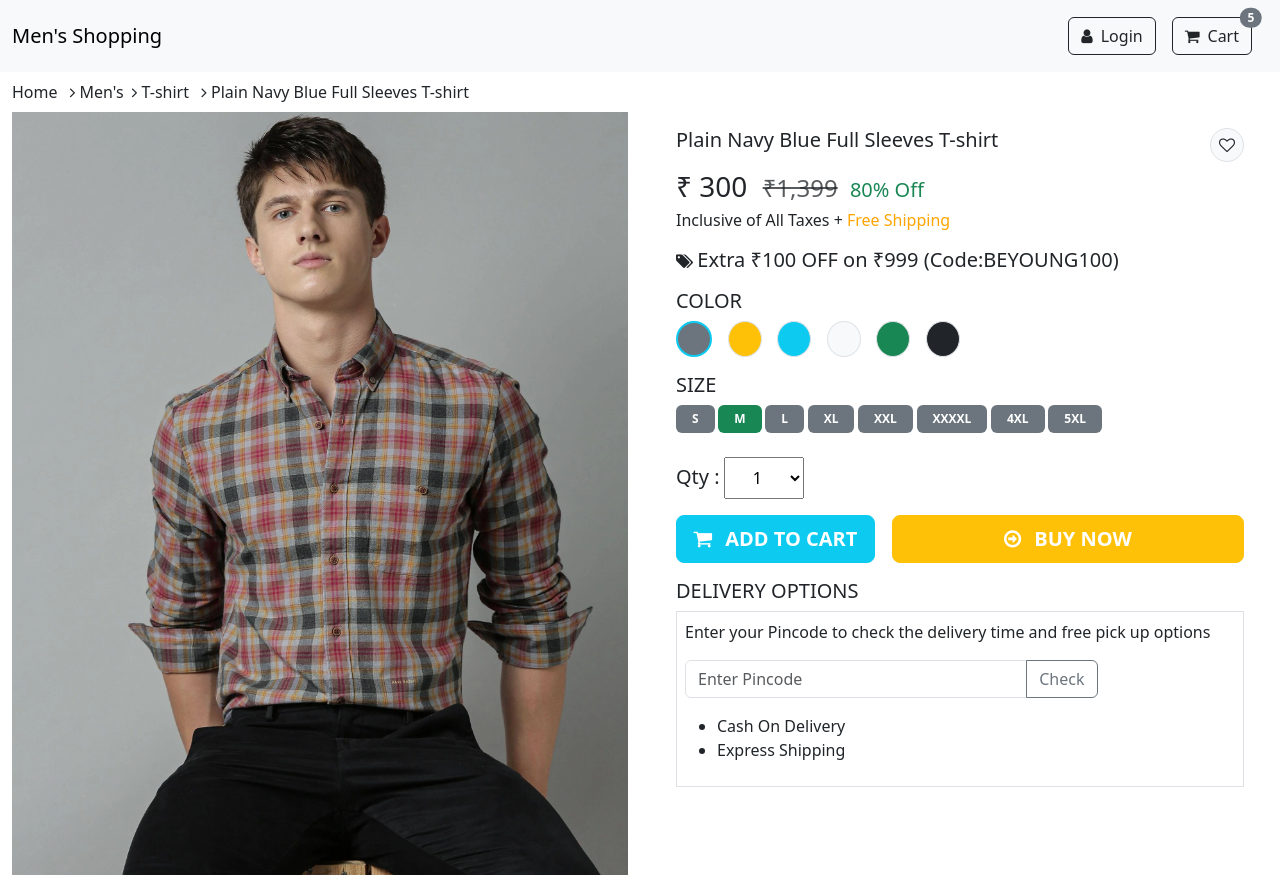
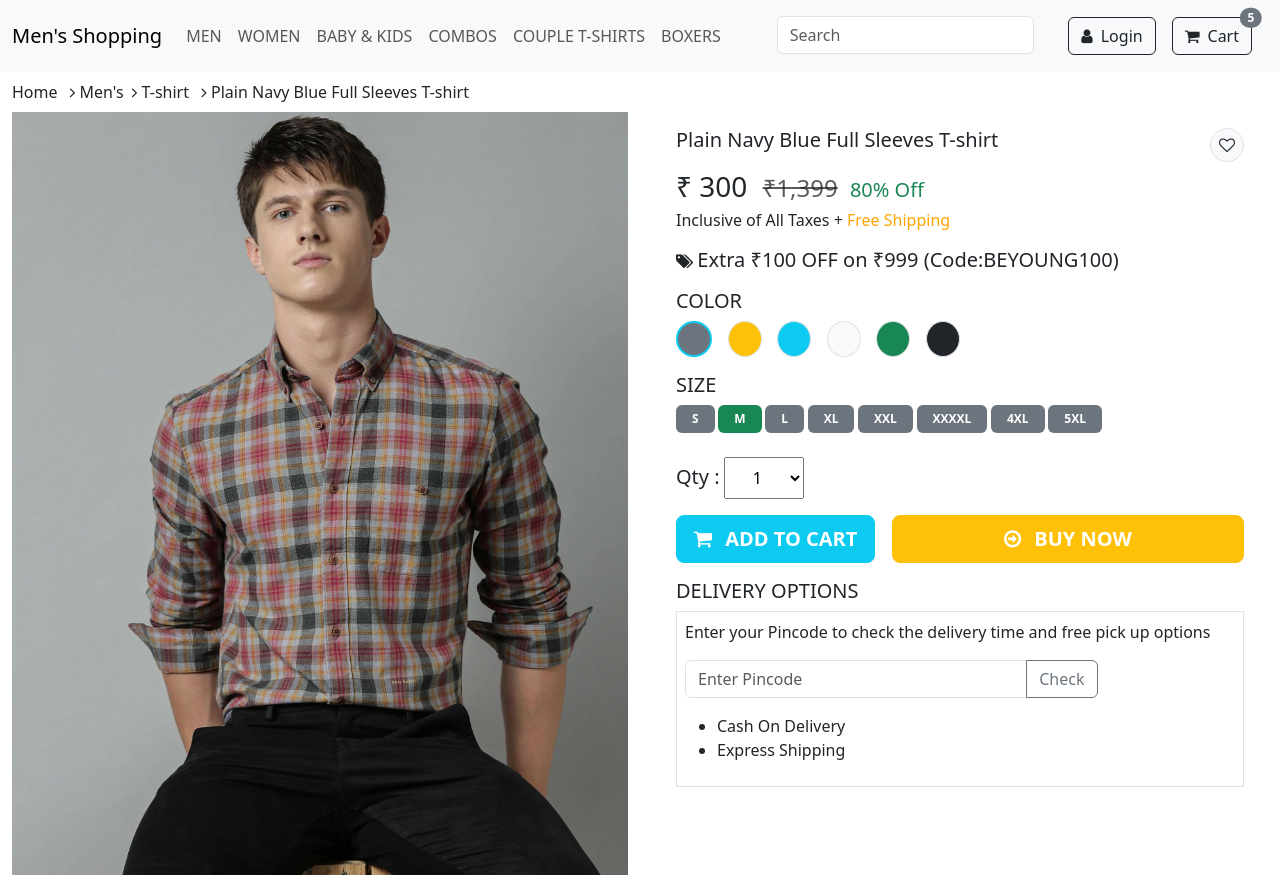
Before and after one commit to RushikeshGadkar906/BS5-mini-project, a plain HTML site: page product.html in a window 1280 px wide. Shown: the top 875 px of the page. Drawn offline with nearby package versions, Linux system fonts and the light colour scheme.

Commit message:
BS5 Mini project

```diff
--- a/product.html
+++ b/product.html
@@ -31,9 +31,34 @@
               </button>
                 <div class="collapse navbar-collapse" id="navbarSupportedContent">
                     <div class="navbar-nav me-auto mb-2 mb-lg-0">
+                        <div class="me-5">
+                            <ul class="navbar-nav mr-auto">
+                                <li class="nav-item active">
+                                    <a class="nav-link" href="#">MEN <span class="sr-only">(current)</span></a>
+                                </li>
+                                <li class="nav-item">
+                                    <a class="nav-link" href="#">WOMEN</a>
+                                </li>
+                                <li class="nav-item">
+                                    <a class="nav-link" href="#">BABY & KIDS</a>
+                                </li>
+                                <li class="nav-item">
+                                    <a class="nav-link" href="#">COMBOS</a>
+                                </li>
+                                <li class="nav-item">
+                                    <a class="nav-link" href="#">COUPLE T-SHIRTS</a>
+                                </li>
+                                <li class="nav-item">
+                                    <a class="nav-link" href="#">BOXERS</a>
+                                </li>
+                            </ul>
+                        </div>
+                        <div class="">
+                            <input type="text" placeholder="Search" class="form-control">
+                        </div>
+                    </div>
 
-                    </div>
-                    <form class="d-flex px-3">
+                    <form class="d-flex justify-content-md-end justify-content-sm-end px-3">
 
                         <button class="btn btn-outline-dark me-3" type="submit">
                             <i class="fa fa-user me-2"></i>Login
```
